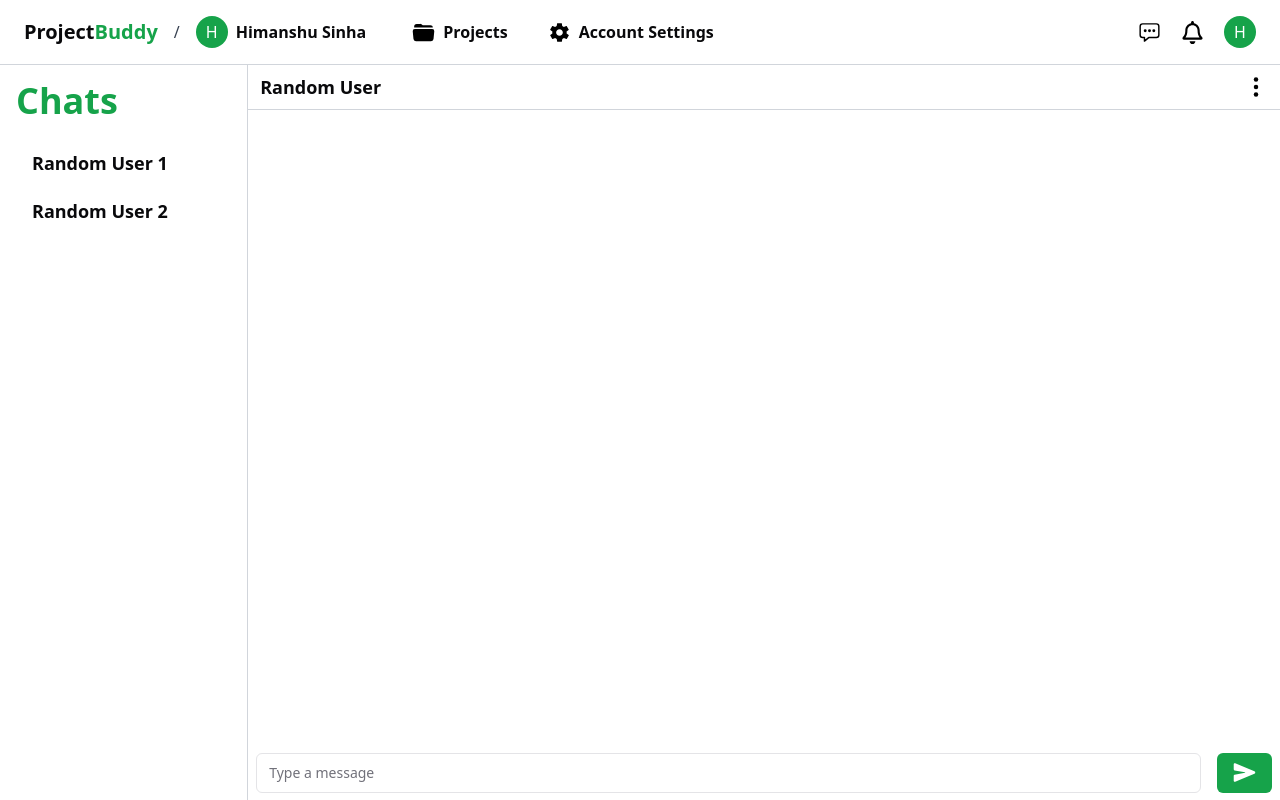
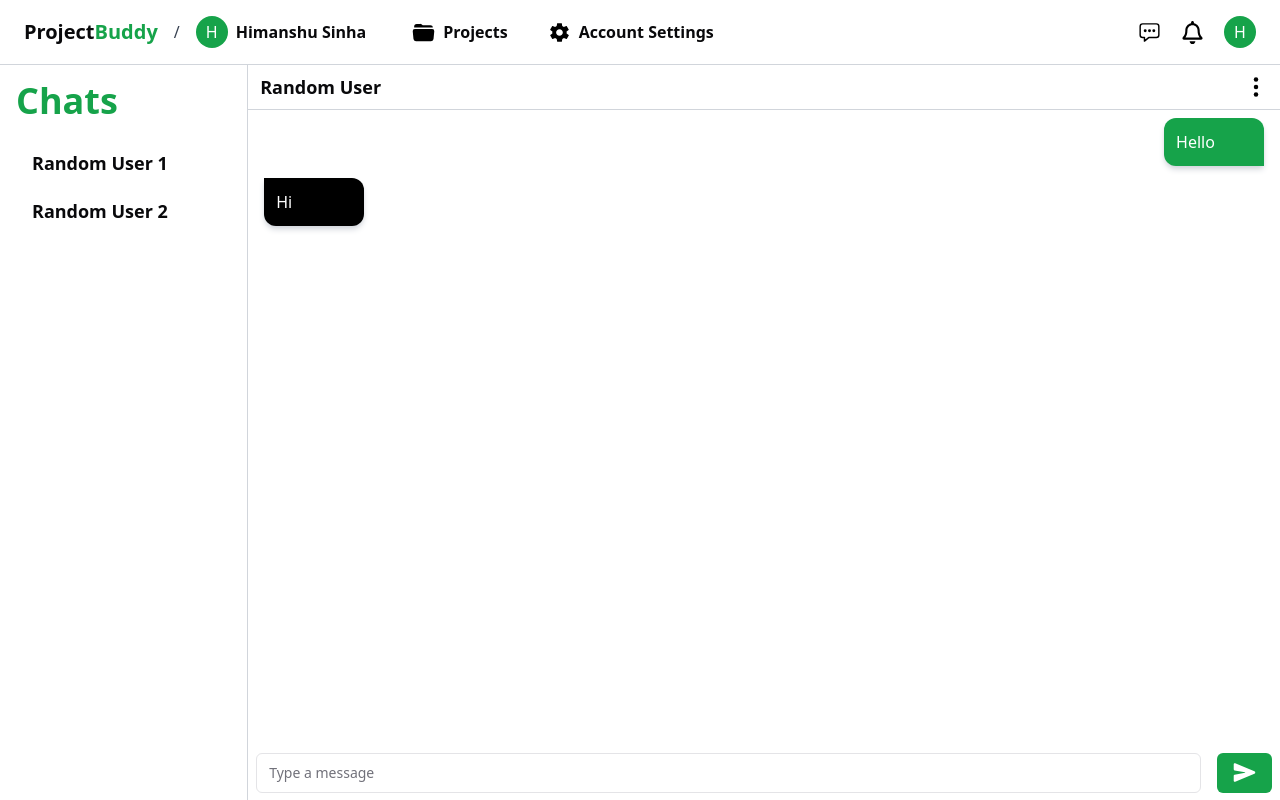
Before and after one commit to HimanshuS1nha/Project-Buddy, a React (Vite) app in the folder client/: page /dashboard/chats in a window 1280 px wide. Built offline with nearby package versions, Linux system fonts and the light colour scheme.

Commit message:
messages UI complete

```diff
--- a/client/src/pages/Dashboard/ChatsPage.tsx
+++ b/client/src/pages/Dashboard/ChatsPage.tsx
@@ -18,12 +18,14 @@ const ChatsPage = () => {
 
   const messages = [
     {
+      id: 1,
       sentBy: 1,
       sentTo: 2,
       sentAt: "12:00AM",
       content: "Hello",
     },
     {
+      id: 2,
       sentBy: 2,
       sentTo: 1,
       sentAt: "12:01AM",
@@ -51,16 +53,37 @@ const ChatsPage = () => {
           </div>
         </div>
 
-        <div className="w-full h-full relative">
+        <div className="w-full h-full relative pb-44">
           <div className="flex items-center justify-between px-3 border-b border-b-gray-300 py-2">
             <p className="text-lg font-semibold">Random User</p>
             <IoEllipsisVertical size={24} color="black" />
           </div>
 
-
+          <div className="flex flex-col gap-y-3 mt-2 px-4 w-full h-full overflow-y-auto">
+            {messages.map((message) => {
+              return (
+                <div
+                  className={`w-full flex ${
+                    message.sentBy === 1 ? "justify-end" : "justfy-start"
+                  }`}
+                  key={message.id}
+                >
+                  <div
+                    className={`rounded-xl ${
+                      message.sentBy === 1
+                        ? "bg-green-600 rounded-br-none"
+                        : "bg-black rounded-tl-none"
+                    } p-3 min-w-[10%] max-w-[70%] shadow-md shadow-gray-300`}
+                  >
+                    <p className="text-white">{message.content}</p>
+                  </div>
+                </div>
+              );
+            })}
+          </div>
 
           <div className="absolute bottom-[8.9%] w-full px-2 flex gap-x-4">
-            <Input placeholder="Type a message" className="w-[95%]" />
+            <Input placeholder="Type a message" className="w-[93%]" />
             <Button>
               <IoSend size={23} color="white" />
             </Button>
```
